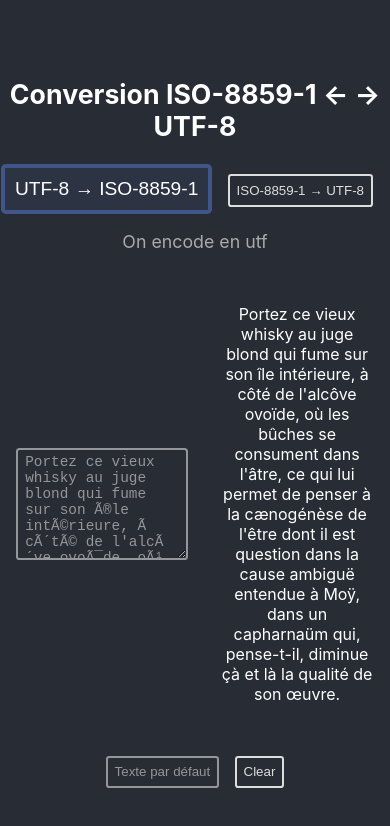
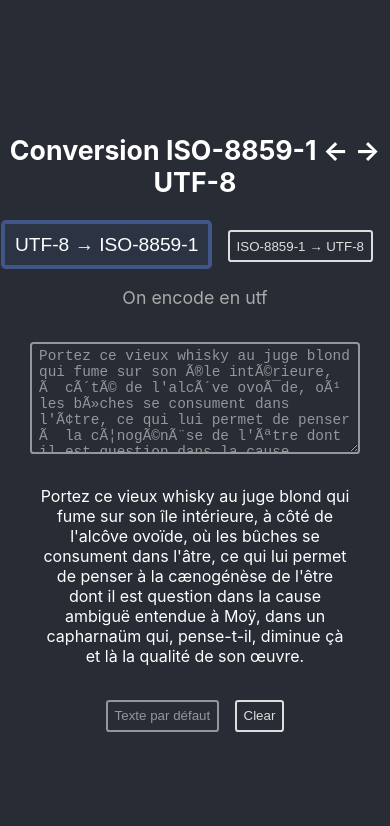
Before and after one commit to Dweez/utf8-iso-convert, a React (Create React App) app: page / in a window 390 px wide. Shown: the top 826 px of the page. Built offline with nearby package versions, Linux system fonts and the light colour scheme.

Commit message:
more responsive

```diff
--- a/src/components/converter.css
+++ b/src/components/converter.css
@@ -66,3 +66,18 @@ button:last-child{
     width: 100%;
   }
 }
+
+@media only screen and (max-width: 800px) {
+  .converter {
+    flex-direction: column;
+    margin-top: 1em;
+    margin-bottom: 1em;
+  }
+  .textarea{
+    width: 80%;
+  }
+  .result{
+    width: 80%;
+  }
+
+}
```
